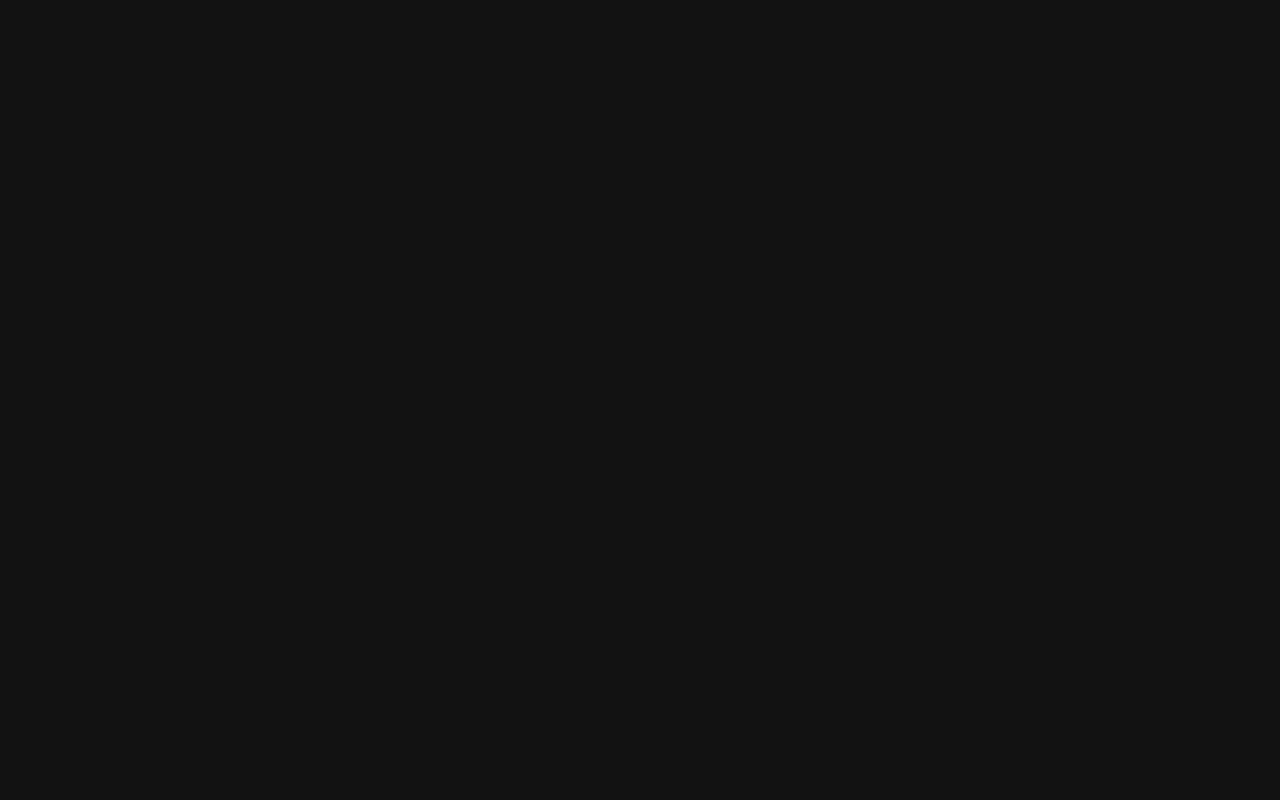
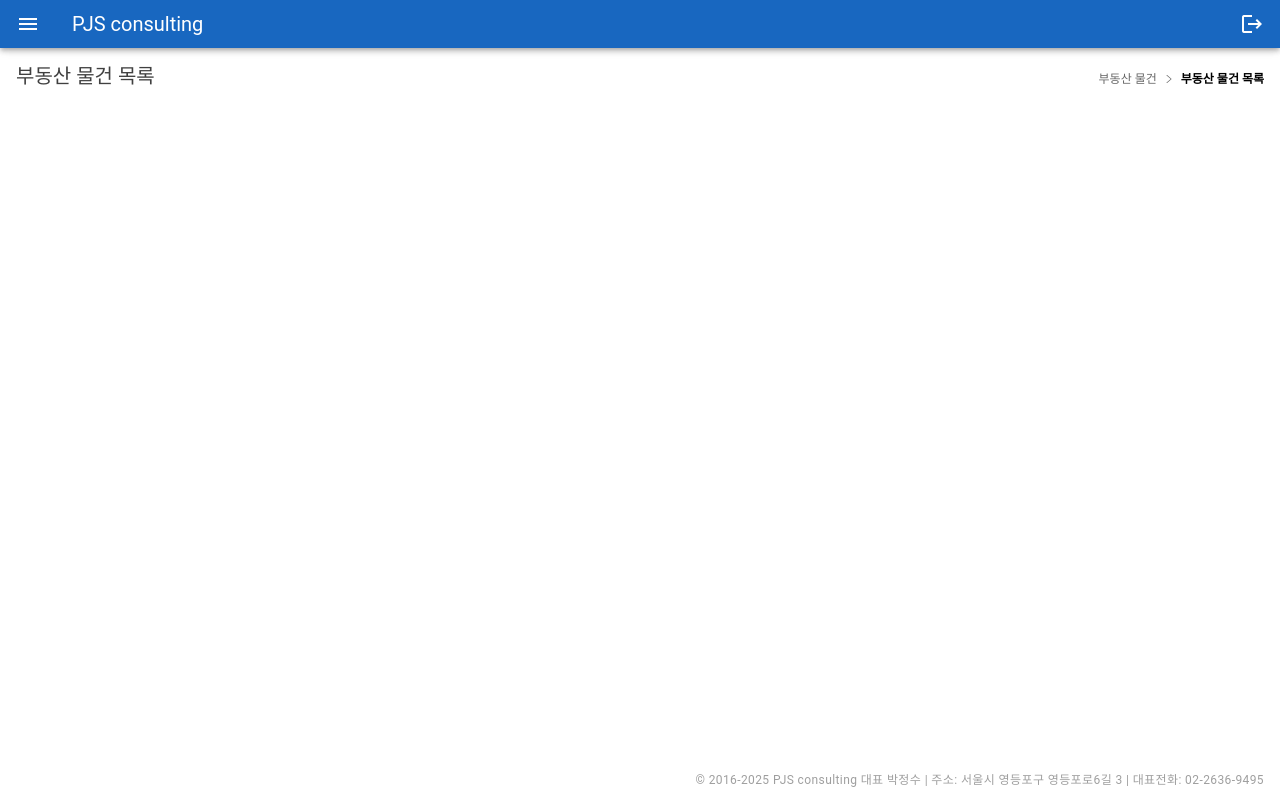
Before and after one commit to coolguyhong/museum, a Vue app: page /real-estate in a window 1280 px wide. Before the commit this address had no page. Built offline with nearby package versions, Linux system fonts and the light colour scheme.

Commit message:
부동산 물건 목록 화면 그리기
- 상단 필요 컴포넌트 추가
- 라우터 추가
- 테마 변경

```diff
--- a/package.json
+++ b/package.json
@@ -11,6 +11,7 @@
   },
   "dependencies": {
     "@mdi/font": "7.4.47",
+    "less": "^4.2.1",
     "roboto-fontface": "*",
     "vee-validate": "^4.15.0",
     "vue": "^3.4.31",
--- /dev/null
+++ b/src/components/Breadcrumb.vue
@@ -0,0 +1,41 @@
+<template>
+  <div id="breadcrumb">
+    <slot />
+  </div>
+</template>
+
+<style lang="less" scoped>
+  #breadcrumb {
+    display: inline-block;
+    height: 18px;
+
+    & > * {
+      display: inline-block;
+      margin: 0;
+      padding: 0;
+      border: 0;
+      font-size: 12px;
+      font-heigth: 18px;
+      font-weight: normal;
+      color: rgba(0, 0, 0, 0.6);
+
+      &:last-child {
+        font-weight: bold;
+        color: rgba(0, 0, 0, 7.5);
+      }
+    }
+
+    & > * + * {
+      &::before {
+        display: inline-block;
+        width: 8px;
+        height: 8px;
+        margin-left: 8px;
+        margin-right: 8px;
+        content: '';
+        background-image: url("@/assets/images/ico-right.svg");
+        background-size: 8px 8px;
+      }
+    }
+  }
+</style>
--- /dev/null
+++ b/src/components/ContentTitle.vue
@@ -0,0 +1,20 @@
+<template>
+  <div class="title">
+    <slot />
+  </div>
+</template>
+
+<style lang="less" scoped>
+  .title {
+    display: inline-flex;
+    width: 100%;
+    height: 30px;
+    align-items: stretch;
+    justify-content: space-between;
+    font-size: 20px;
+    font-weight: normal;
+    line-height: 24px;
+    letter-spacing: normal;
+    color: rgba(0, 0, 0, 0.75);
+  }
+</style>
--- a/src/components/layout/AppMain.vue
+++ b/src/components/layout/AppMain.vue
@@ -14,9 +14,7 @@ const drawer = ref(false);
   <AppNavigationDrawer v-model="drawer" />
 
   <v-main>
-    <v-container fluid>
-      <router-view />
-    </v-container>
+    <router-view />
   </v-main>
 
   <AppFooter />
--- /dev/null
+++ b/src/pages/realestate/index.vue
@@ -0,0 +1,21 @@
+<script setup>
+import ContentTitle from '@/components/ContentTitle.vue'
+import Breadcrumb from '@/components/Breadcrumb.vue'
+
+</script>
+
+<template>
+  <v-container fluid>
+    <ContentTitle>
+      부동산 물건 목록
+      <Breadcrumb>
+        <span>부동산 물건</span>
+        <span>부동산 물건 목록</span>
+      </Breadcrumb>
+    </ContentTitle>
+  </v-container>
+</template>
+
+<style scoped lang="sass">
+
+</style>
--- a/src/plugins/vuetify.js
+++ b/src/plugins/vuetify.js
@@ -14,6 +14,6 @@ import { createVuetify } from 'vuetify'
 // https://vuetifyjs.com/en/introduction/why-vuetify/#feature-guides
 export default createVuetify({
   theme: {
-    defaultTheme: 'dark',
+    defaultTheme: 'light',
   },
 })
--- a/src/router/index.js
+++ b/src/router/index.js
@@ -3,6 +3,7 @@ import { createRouter, createWebHistory } from 'vue-router/auto'
 
 import AppMain from '@/components/layout/AppMain.vue'
 import Main from '@/pages/index.vue'
+import RealEstate from '@/pages/realestate'
 import SignUp from '@/pages/SignUp.vue'
 import SignIn from '@/pages/SignIn.vue'
 
@@ -17,6 +18,11 @@ const routes = [
         path: '/main',
         name: 'Main',
         component: Main,
+      },
+      {
+        path: '/real-estate',
+        name: 'RealEstate',
+        component: RealEstate,
       }
     ]
   },
```
Also changed, not shown: src/assets/images/ico-right.svg (added), 1 other file (tests, documents, lock files or other folders).
